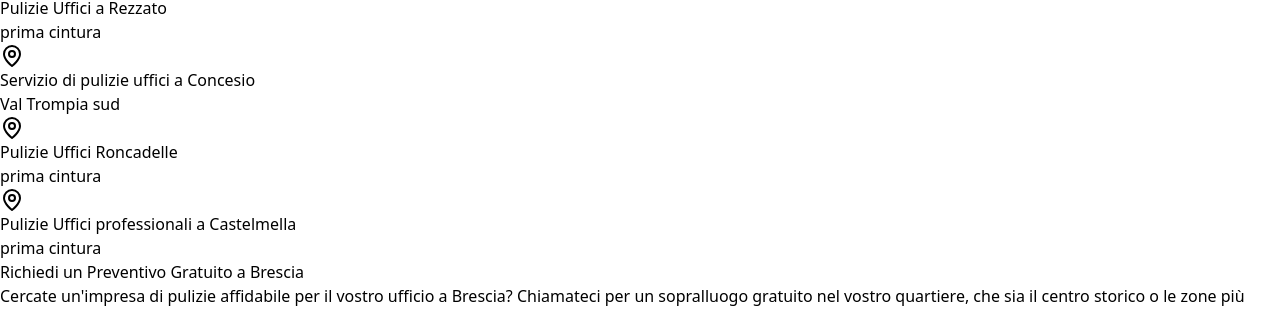
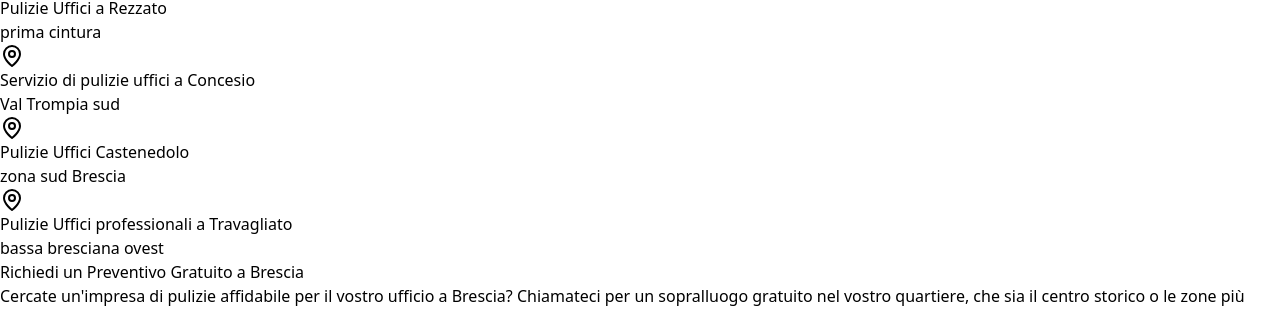
Before and after one commit to Seby850/articclean-bolt-secondario, a React (Vite) app: page /servizi/pulizie-uffici/brescia in a window 1280 px wide. Shown: the part 2578-2888 px from the top of the page. Built offline with nearby package versions, Linux system fonts and the light colour scheme.

Commit message:
Updated servicesData.ts

```diff
--- a/src/data/servicesData.ts
+++ b/src/data/servicesData.ts
@@ -175,6 +175,13 @@ export const locations: Location[] = [
     area: 'Franciacorta'
   },
   {
+    id: 'rovato',
+    name: 'Rovato',
+    slug: 'rovato',
+    province: 'Brescia',
+    area: 'Franciacorta'
+  },
+  {
     id: 'rezzato',
     name: 'Rezzato',
     slug: 'rezzato',
@@ -182,11 +189,11 @@ export const locations: Location[] = [
     area: 'prima cintura'
   },
   {
-    id: 'rovato',
-    name: 'Rovato',
-    slug: 'rovato',
+    id: 'lonato-del-garda',
+    name: 'Lonato del Garda',
+    slug: 'lonato-del-garda',
     province: 'Brescia',
-    area: 'Franciacorta'
+    area: 'Lago di Garda'
   },
   {
     id: 'palazzolo-oglio',
@@ -194,13 +201,6 @@ export const locations: Location[] = [
     slug: 'palazzolo-oglio',
     province: 'Brescia',
     area: 'bassa bresciana orientale'
-  },
-  {
-    id: 'lonato-del-garda',
-    name: 'Lonato del Garda',
-    slug: 'lonato-del-garda',
-    province: 'Brescia',
-    area: 'Lago di Garda'
   },
   {
     id: 'salo',
@@ -243,243 +243,5 @@ export const locations: Location[] = [
     slug: 'travagliato',
     province: 'Brescia',
     area: 'bassa bresciana ovest'
-  },
-  {
-    id: 'roncadelle',
-    name: 'Roncadelle',
-    slug: 'roncadelle',
-    province: 'Brescia',
-    area: 'prima cintura'
-  },
-  {
-    id: 'castelmella',
-    name: 'Castelmella',
-    slug: 'castelmella',
-    province: 'Brescia',
-    area: 'prima cintura'
-  },
-  {
-    id: 'sirmione',
-    name: 'Sirmione',
-    slug: 'sirmione',
-    province: 'Brescia',
-    area: 'Lago di Garda'
-  },
-  {
-    id: 'padenghe-sul-garda',
-    name: 'Padenghe sul Garda',
-    slug: 'padenghe-sul-garda',
-    province: 'Brescia',
-    area: 'Lago di Garda'
-  },
-  {
-    id: 'pozzolengo',
-    name: 'Pozzolengo',
-    slug: 'pozzolengo',
-    province: 'Brescia',
-    area: 'Lago di Garda sud'
-  },
-  {
-    id: 'calcinato',
-    name: 'Calcinato',
-    slug: 'calcinato',
-    province: 'Brescia',
-    area: 'bassa bresciana'
-  },
-  {
-    id: 'carpenedolo',
-    name: 'Carpenedolo',
-    slug: 'carpenedolo',
-    province: 'Brescia',
-    area: 'bassa bresciana'
-  },
-  {
-    id: 'bedizzole',
-    name: 'Bedizzole',
-    slug: 'bedizzole',
-    province: 'Brescia',
-    area: 'bassa bresciana'
-  },
-  {
-    id: 'leno',
-    name: 'Leno',
-    slug: 'leno',
-    province: 'Brescia',
-    area: 'bassa bresciana'
-  },
-  {
-    id: 'bagnolo-mella',
-    name: 'Bagnolo Mella',
-    slug: 'bagnolo-mella',
-    province: 'Brescia',
-    area: 'bassa bresciana'
-  },
-  {
-    id: 'manerbio',
-    name: 'Manerbio',
-    slug: 'manerbio',
-    province: 'Brescia',
-    area: 'bassa bresciana'
-  },
-  {
-    id: 'cazzago-san-martino',
-    name: 'Cazzago San Martino',
-    slug: 'cazzago-san-martino',
-    province: 'Brescia',
-    area: 'Franciacorta'
-  },
-  {
-    id: 'castrezzato',
-    name: 'Castrezzato',
-    slug: 'castrezzato',
-    province: 'Brescia',
-    area: 'Franciacorta'
-  },
-  {
-    id: 'coccaglio',
-    name: 'Coccaglio',
-    slug: 'coccaglio',
-    province: 'Brescia',
-    area: 'Franciacorta'
-  },
-  {
-    id: 'erbusco',
-    name: 'Erbusco',
-    slug: 'erbusco',
-    province: 'Brescia',
-    area: 'Franciacorta'
-  },
-  {
-    id: 'capriolo',
-    name: 'Capriolo',
-    slug: 'capriolo',
-    province: 'Brescia',
-    area: 'Franciacorta'
-  },
-  {
-    id: 'adro',
-    name: 'Adro',
-    slug: 'adro',
-    province: 'Brescia',
-    area: 'Franciacorta'
-  },
-  {
-    id: 'mazzano',
-    name: 'Mazzano',
-    slug: 'mazzano',
-    province: 'Brescia',
-    area: 'prima cintura'
-  },
-  {
-    id: 'botticino',
-    name: 'Botticino',
-    slug: 'botticino',
-    province: 'Brescia',
-    area: 'prima cintura'
-  },
-  {
-    id: 'gardone-riviera',
-    name: 'Gardone Riviera',
-    slug: 'gardone-riviera',
-    province: 'Brescia',
-    area: 'Lago di Garda occidentale'
-  },
-  {
-    id: 'roe-volciano',
-    name: 'Roè Volciano',
-    slug: 'roe-volciano',
-    province: 'Brescia',
-    area: 'Lago di Garda occidentale'
-  },
-  {
-    id: 'san-felice-del-benaco',
-    name: 'San Felice del Benaco',
-    slug: 'san-felice-del-benaco',
-    province: 'Brescia',
-    area: 'Lago di Garda occidentale'
-  },
-  {
-    id: 'puegnago-del-garda',
-    name: 'Puegnago del Garda',
-    slug: 'puegnago-del-garda',
-    province: 'Brescia',
-    area: 'Lago di Garda occidentale'
-  },
-  {
-    id: 'villa-carcina',
-    name: 'Villa Carcina',
-    slug: 'villa-carcina',
-    province: 'Brescia',
-    area: 'Val Trompia'
-  },
-  {
-    id: 'gardone-val-trompia',
-    name: 'Gardone Val Trompia',
-    slug: 'gardone-val-trompia',
-    province: 'Brescia',
-    area: 'Val Trompia'
-  },
-  {
-    id: 'lumezzane',
-    name: 'Lumezzane',
-    slug: 'lumezzane',
-    province: 'Brescia',
-    area: 'Val Trompia'
-  },
-  {
-    id: 'collebeato',
-    name: 'Collebeato',
-    slug: 'collebeato',
-    province: 'Brescia',
-    area: 'Val Trompia sud'
-  },
-  {
-    id: 'roccafranca',
-    name: 'Roccafranca',
-    slug: 'roccafranca',
-    province: 'Brescia',
-    area: 'bassa bresciana centrale'
-  },
-  {
-    id: 'orzivecchi',
-    name: 'Orzivecchi',
-    slug: 'orzivecchi',
-    province: 'Brescia',
-    area: 'bassa bresciana centrale'
-  },
-  {
-    id: 'pompiano',
-    name: 'Pompiano',
-    slug: 'pompiano',
-    province: 'Brescia',
-    area: 'bassa bresciana centrale'
-  },
-  {
-    id: 'verolanuova',
-    name: 'Verolanuova',
-    slug: 'verolanuova',
-    province: 'Brescia',
-    area: 'bassa bresciana centrale'
-  },
-  {
-    id: 'ospitaletto',
-    name: 'Ospitaletto',
-    slug: 'ospitaletto',
-    province: 'Brescia',
-    area: 'bassa bresciana ovest'
-  },
-  {
-    id: 'castegnato',
-    name: 'Castegnato',
-    slug: 'castegnato',
-    province: 'Brescia',
-    area: 'bassa bresciana ovest'
-  },
-  {
-    id: 'torbole-casaglia',
-    name: 'Torbole Casaglia',
-    slug: 'torbole-casaglia',
-    province: 'Brescia',
-    area: 'bassa bresciana ovest'
   }
 ];
--- a/src/utils/internalLinks.ts
+++ b/src/utils/internalLinks.ts
@@ -11,21 +11,21 @@ interface NearbyLocation {
 }
 
 const nearbyLocationsMap: Record<string, string[]> = {
-  'brescia': ['rezzato', 'concesio', 'roncadelle', 'castelmella'],
-  'desenzano-del-garda': ['sirmione', 'lonato-del-garda', 'padenghe-sul-garda', 'pozzolengo'],
-  'montichiari': ['ghedi', 'calcinato', 'carpenedolo', 'bedizzole'],
-  'ghedi': ['montichiari', 'leno', 'bagnolo-mella', 'manerbio'],
-  'chiari': ['rovato', 'palazzolo-oglio', 'cazzago-san-martino', 'castrezzato'],
-  'rovato': ['coccaglio', 'erbusco', 'cazzago-san-martino', 'chiari'],
-  'rezzato': ['mazzano', 'castenedolo', 'botticino', 'brescia'],
-  'lonato-del-garda': ['desenzano-del-garda', 'bedizzole', 'calcinato', 'padenghe-sul-garda'],
-  'palazzolo-oglio': ['chiari', 'capriolo', 'adro', 'castrezzato'],
-  'salo': ['gardone-riviera', 'roe-volciano', 'san-felice-del-benaco', 'puegnago-del-garda'],
-  'castenedolo': ['rezzato', 'mazzano', 'montichiari', 'brescia'],
-  'sarezzo': ['concesio', 'villa-carcina', 'gardone-val-trompia', 'lumezzane'],
-  'orzinuovi': ['roccafranca', 'orzivecchi', 'pompiano', 'verolanuova'],
-  'concesio': ['sarezzo', 'villa-carcina', 'collebeato', 'brescia'],
-  'travagliato': ['ospitaletto', 'castegnato', 'roncadelle', 'torbole-casaglia']
+  'brescia': ['rezzato', 'concesio', 'castenedolo', 'travagliato'],
+  'desenzano-del-garda': ['lonato-del-garda', 'salo', 'montichiari', 'brescia'],
+  'montichiari': ['ghedi', 'castenedolo', 'lonato-del-garda', 'rezzato'],
+  'ghedi': ['montichiari', 'castenedolo', 'rezzato', 'brescia'],
+  'chiari': ['rovato', 'palazzolo-oglio', 'orzinuovi', 'travagliato'],
+  'rovato': ['chiari', 'palazzolo-oglio', 'travagliato', 'orzinuovi'],
+  'rezzato': ['brescia', 'castenedolo', 'concesio', 'montichiari'],
+  'lonato-del-garda': ['desenzano-del-garda', 'montichiari', 'salo', 'brescia'],
+  'palazzolo-oglio': ['chiari', 'rovato', 'travagliato', 'orzinuovi'],
+  'salo': ['desenzano-del-garda', 'lonato-del-garda', 'rezzato', 'brescia'],
+  'castenedolo': ['rezzato', 'brescia', 'montichiari', 'ghedi'],
+  'sarezzo': ['concesio', 'brescia', 'rezzato', 'travagliato'],
+  'orzinuovi': ['chiari', 'rovato', 'palazzolo-oglio', 'travagliato'],
+  'concesio': ['brescia', 'sarezzo', 'rezzato', 'travagliato'],
+  'travagliato': ['rovato', 'chiari', 'palazzolo-oglio', 'brescia']
 };
 
 export const getRelatedServices = (currentServiceId: string, locationId: string): RelatedService[] => {
```
